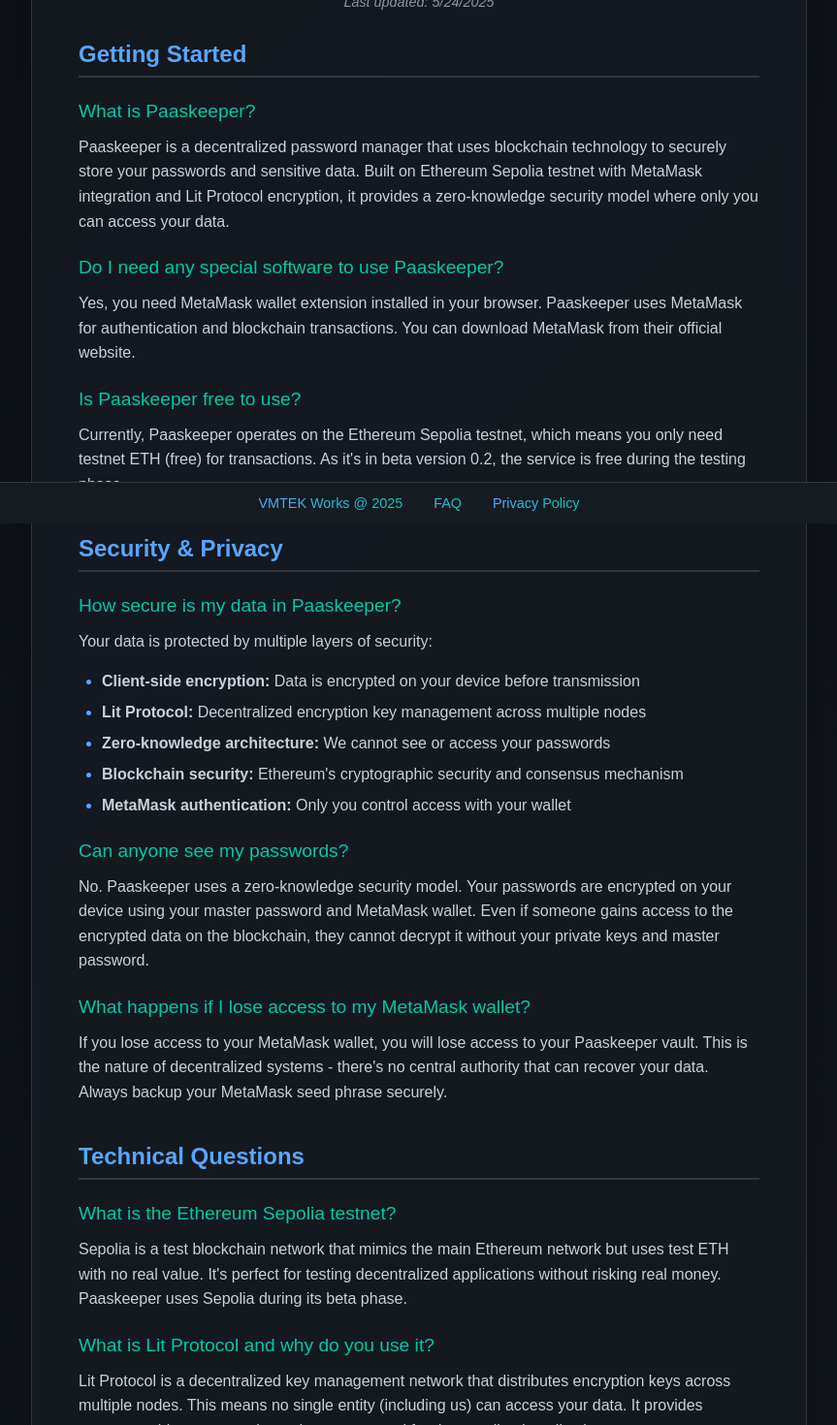
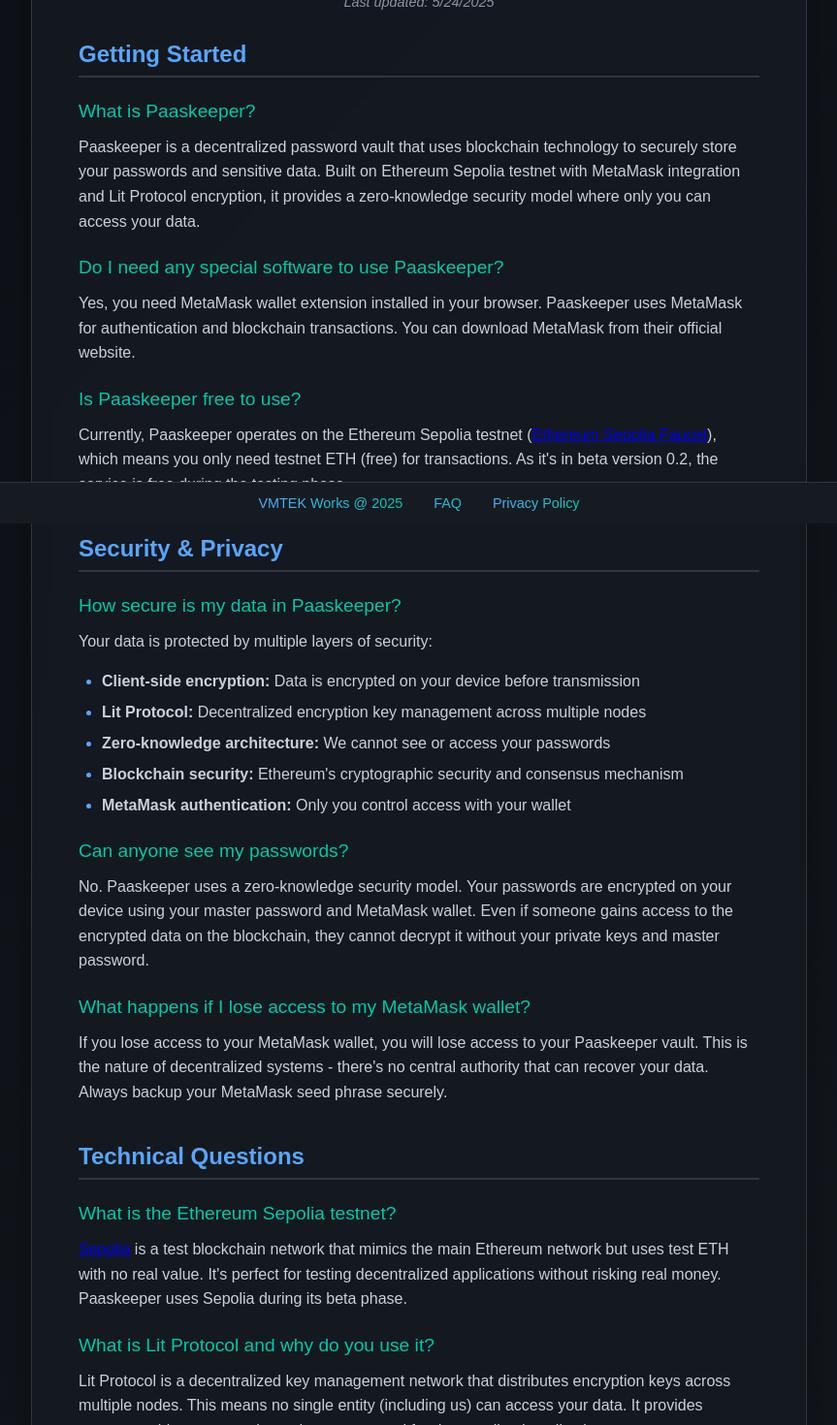
Before and after one commit to chamod98chandimal/paaskeeper_v0.9, a Next.js app: page /faq in a window 1280 px wide. Shown: the part 260-1730 px from the top of the page at 97% size, without its empty margins (208-1071 px from the left). Built offline with nearby package versions, Linux system fonts and the light colour scheme.

Commit message:
update faq

```diff
--- a/src/app/faq/page.tsx
+++ b/src/app/faq/page.tsx
@@ -12,7 +12,7 @@
 
           <h3>What is Paaskeeper?</h3>
           <p>
-            Paaskeeper is a decentralized password manager that uses blockchain technology to securely store your passwords and sensitive data. Built on Ethereum Sepolia testnet with MetaMask integration and Lit Protocol encryption, it provides a zero-knowledge security model where only you can access your data.
+            Paaskeeper is a decentralized password vault that uses blockchain technology to securely store your passwords and sensitive data. Built on Ethereum Sepolia testnet with MetaMask integration and Lit Protocol encryption, it provides a zero-knowledge security model where only you can access your data.
           </p>
 
           <h3>Do I need any special software to use Paaskeeper?</h3>
@@ -22,7 +22,7 @@
 
           <h3>Is Paaskeeper free to use?</h3>
           <p>
-            Currently, Paaskeeper operates on the Ethereum Sepolia testnet, which means you only need testnet ETH (free) for transactions. As it's in beta version 0.2, the service is free during the testing phase.
+            Currently, Paaskeeper operates on the Ethereum Sepolia testnet (<a href="https://cloud.google.com/application/web3/faucet/ethereum/sepolia" target="_blank">Ethereum Sepolia Faucet</a>), which means you only need testnet ETH (free) for transactions. As it's in beta version 0.2, the service is free during the testing phase.
           </p>
         </section>
 
@@ -57,7 +57,7 @@
 
           <h3>What is the Ethereum Sepolia testnet?</h3>
           <p>
-            Sepolia is a test blockchain network that mimics the main Ethereum network but uses test ETH with no real value. It's perfect for testing decentralized applications without risking real money. Paaskeeper uses Sepolia during its beta phase.
+          <a href="https://docs.etherscan.io/sepolia-etherscan" target="_blank">Sepolia</a>  is a test blockchain network that mimics the main Ethereum network but uses test ETH with no real value. It's perfect for testing decentralized applications without risking real money. Paaskeeper uses Sepolia during its beta phase.
           </p>
 
           <h3>What is Lit Protocol and why do you use it?</h3>
```
